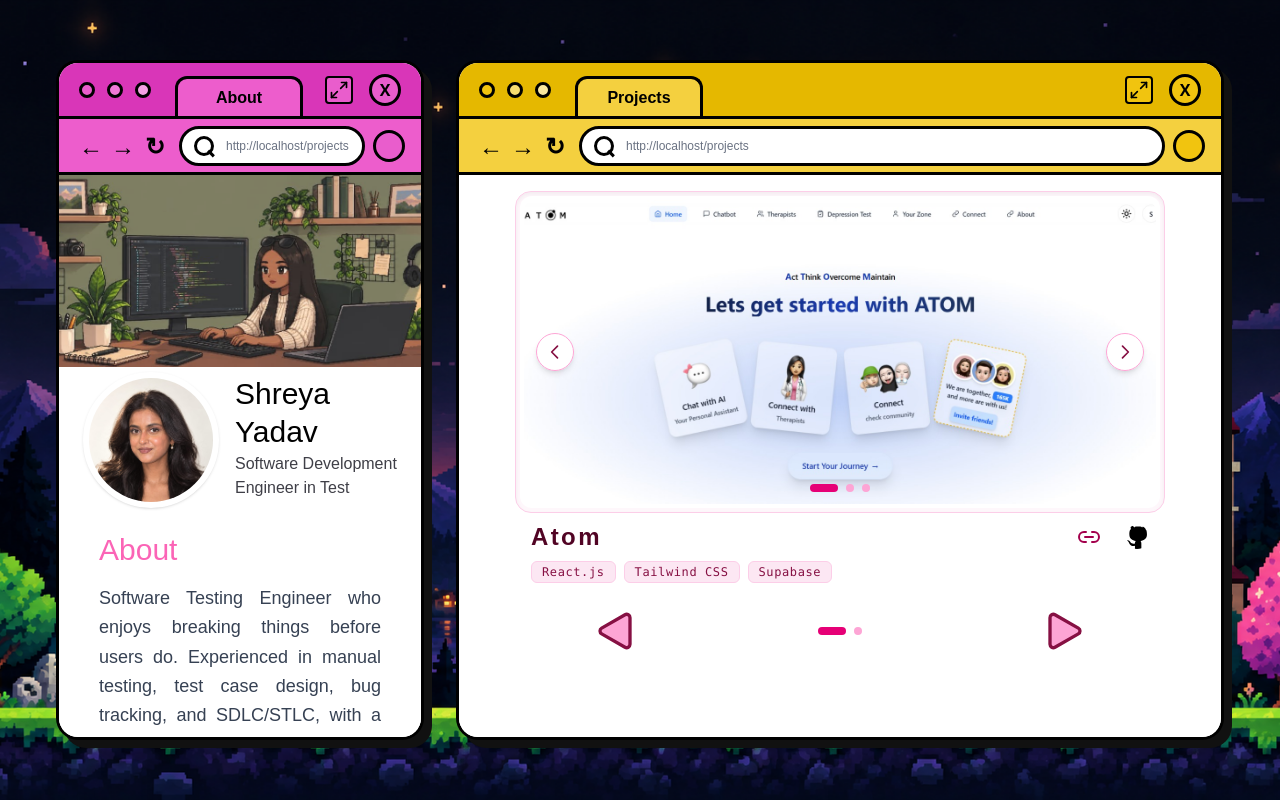
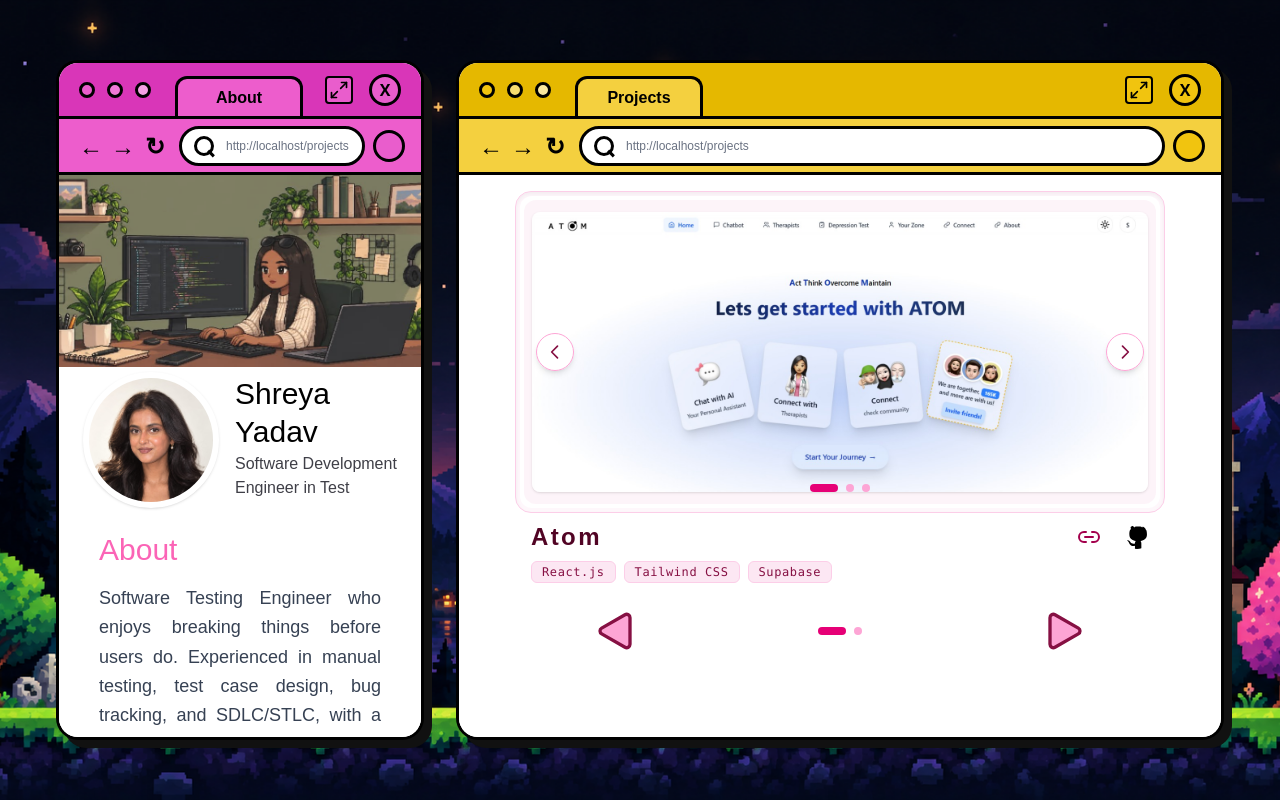
Before and after one commit to abhishekkksharma/Mario_portfolio, a Next.js app: page /projects in a window 1280 px wide. Built offline with nearby package versions, Linux system fonts and the light colour scheme; a web font is replaced by a local one.

Commit message:
fix size issue

```diff
--- a/components/ProjectTab.tsx
+++ b/components/ProjectTab.tsx
@@ -49,76 +49,40 @@ function ProjectTab({
         <div className="mx-auto w-full max-w-5xl rounded-2xl border border-pink-200 bg-pink-50/60 p-1 shadow-inner">
           <div className="rounded-xl bg-white p-1">
 
-            <div className="relative mx-auto w-full overflow-hidden rounded-xl">
-
+            <div className="relative mx-auto flex aspect-[16/10] w-full items-center justify-center overflow-hidden rounded-xl bg-pink-50/80 p-1 sm:aspect-auto sm:h-[clamp(220px,38vh,430px)] sm:p-2">
               {link ? (
                 <Link
                   href={link}
                   target="_blank"
                   rel="noopener noreferrer"
+                  className="flex h-full w-full items-center justify-center"
                 >
                   {images.length > 0 ? (
                     <Image
                       src={images[currentImageIndex]}
-                      className="
-                        h-[clamp(220px,38vh,430px)]
-                        w-full
-                        rounded-xl
-                        bg-pink-50
-                        object-cover
-                      "
+                      className="h-auto max-h-full w-full rounded-lg object-contain shadow-sm sm:h-auto sm:w-auto sm:max-h-full sm:max-w-full"
                       alt={`${name.toLowerCase()}-project-image`}
                     />
                   ) : (
-                    <div
-                      className="
-                        flex
-                        h-[clamp(220px,38vh,430px)]
-                        w-full
-                        items-center
-                        justify-center
-                        rounded-xl
-                        bg-pink-50
-                        font-mono
-                        text-pink-400
-                      "
-                    >
+                    <div className="flex h-full w-full items-center justify-center rounded-xl bg-pink-50 font-mono text-pink-400">
                       No Images
                     </div>
                   )}
                 </Link>
               ) : (
-                <>
+                <div className="flex h-full w-full items-center justify-center">
                   {images.length > 0 ? (
                     <Image
                       src={images[currentImageIndex]}
-                      className="
-                        h-[clamp(220px,38vh,430px)]
-                        w-full
-                        rounded-xl
-                        bg-pink-50
-                        object-cover
-                      "
+                      className="h-auto max-h-full w-full rounded-lg object-contain shadow-sm sm:h-auto sm:w-auto sm:max-h-full sm:max-w-full"
                       alt={`${name.toLowerCase()}-project-image`}
                     />
                   ) : (
-                    <div
-                      className="
-                        flex
-                        h-[clamp(220px,38vh,430px)]
-                        w-full
-                        items-center
-                        justify-center
-                        rounded-xl
-                        bg-pink-50
-                        font-mono
-                        text-pink-400
-                      "
-                    >
+                    <div className="flex h-full w-full items-center justify-center rounded-xl bg-pink-50 font-mono text-pink-400">
                       No Images
                     </div>
                   )}
-                </>
+                </div>
               )}
 
               {/* Image Navigation */}
```
